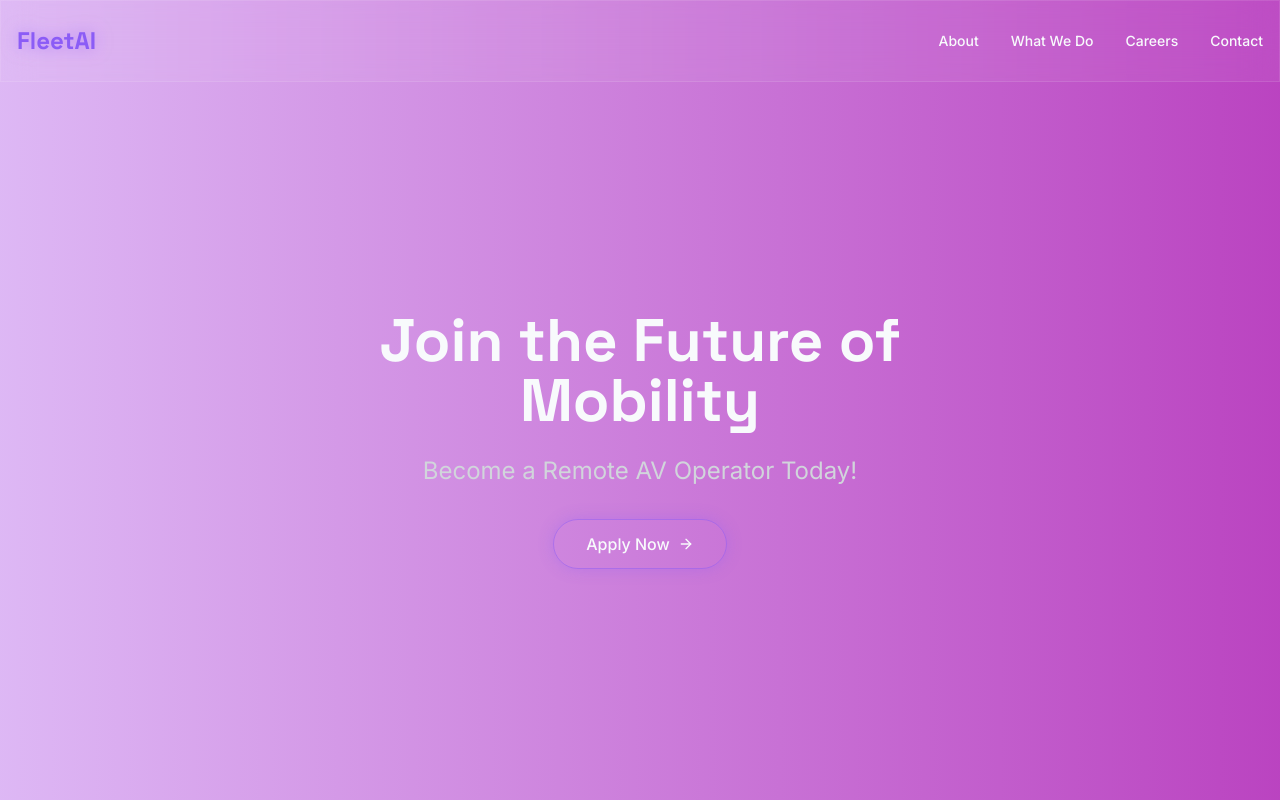
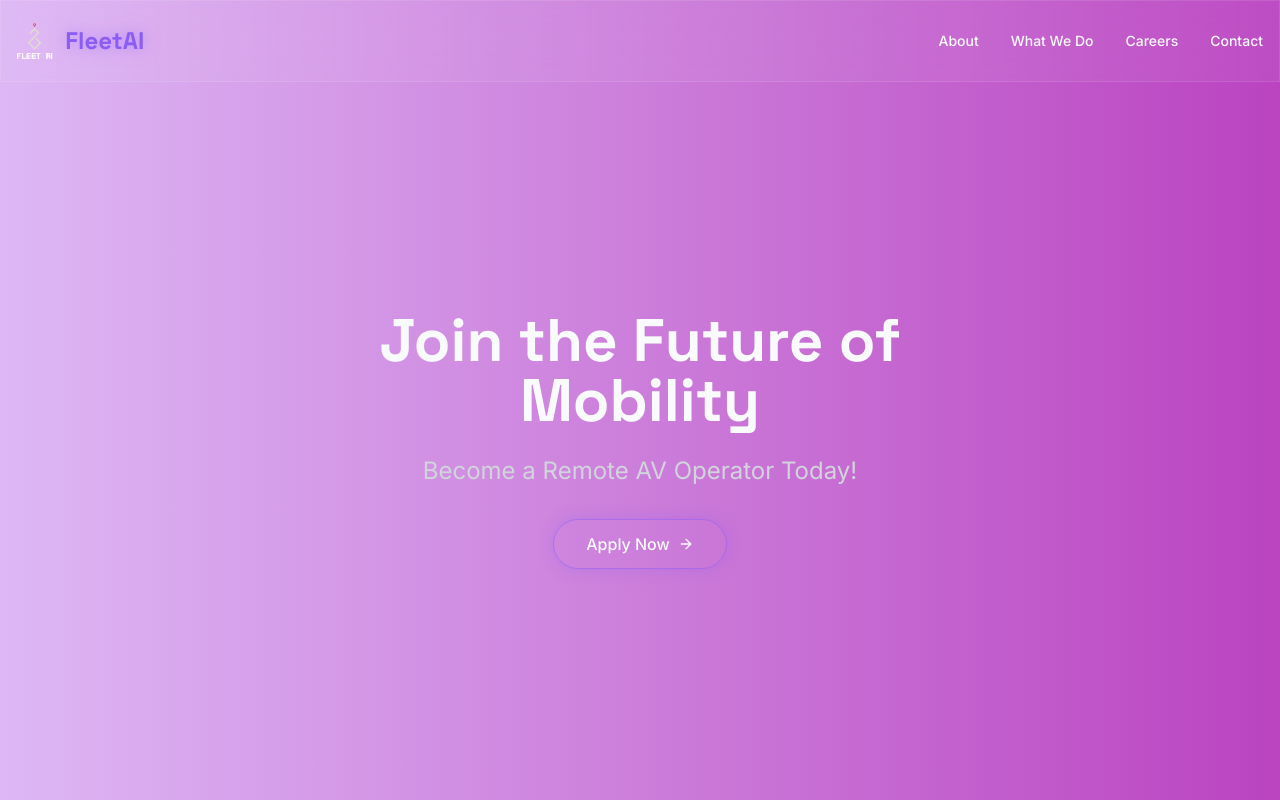
Before and after one commit to neginsoltanii/fleetai-nexus-new, a React (Vite) app: page / in a window 1280 px wide. Shown: the top 800 px of the page. Built offline with nearby package versions, Linux system fonts and the light colour scheme.

Commit message:
Update logo in header component
Replaced the existing logo in the Header component with the new logo as specified.
[skip gpt_engineer]

```diff
--- a/src/components/Header.tsx
+++ b/src/components/Header.tsx
@@ -15,7 +15,12 @@ const Header = () => {
     <header className="fixed top-0 left-0 right-0 z-50 glass-panel">
       <div className="container mx-auto px-4">
         <div className="flex items-center justify-between h-20">
-          <a href="#" className="flex items-center space-x-2">
+          <a href="#" className="flex items-center space-x-3">
+            <img
+              src="/lovable-uploads/566a6d70-0e95-4195-baf1-6e720dec242c.png"
+              alt="FleetAI Logo"
+              className="h-10 w-auto"
+            />
             <span className="text-2xl font-heading font-bold neon-text">FleetAI</span>
           </a>
 
```
Also changed, not shown: public/lovable-uploads/566a6d70-0e95-4195-baf1-6e720dec242c.png (added).
